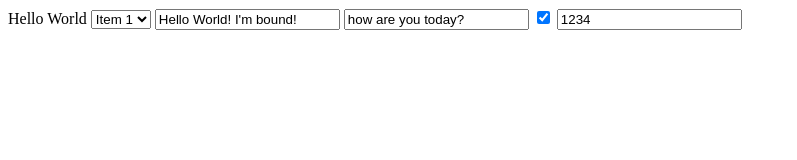
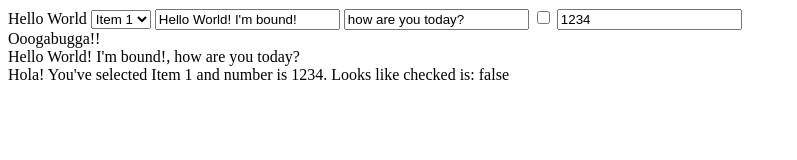
Before and after one commit to CapTec/vBind, a website: page src/binding.html in a window 1280 px wide. Shown: the whole page, without its empty margins (0-797 px from the left). Drawn offline with Linux system fonts and the light colour scheme.

Commit message:
updated demo page to include changepublisher

```diff
--- a/src/binding.html
+++ b/src/binding.html
@@ -5,6 +5,7 @@
  <title>Two Way Binding Demonstration</title>
  <meta charset="utf8">
  <script src="events.js" type="text/javascript"></script>
+ <script src="changepublisher.js" type="text/javascript"></script>
  <script src="vBind.js" type="text/javascript"></script>
 </head>
 <body>
```
